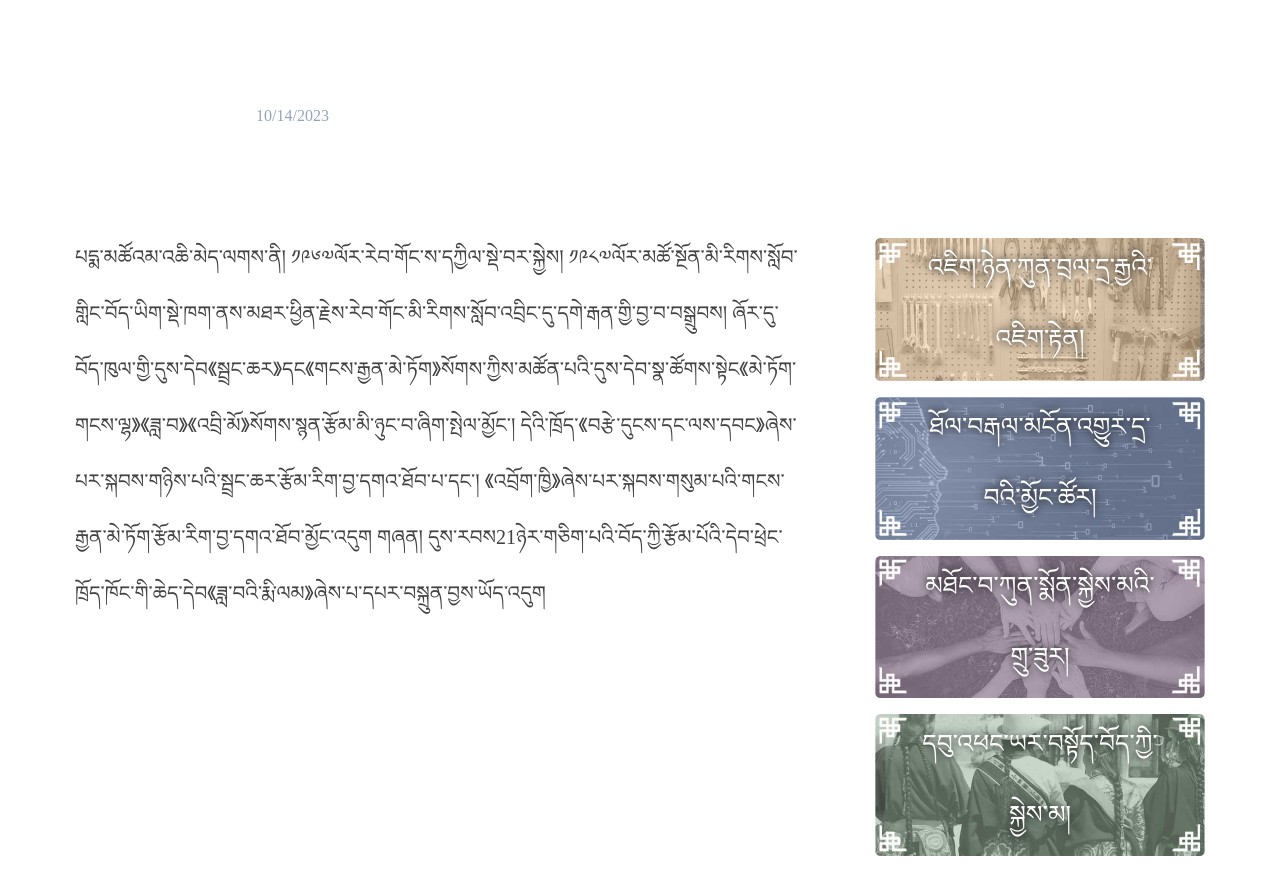
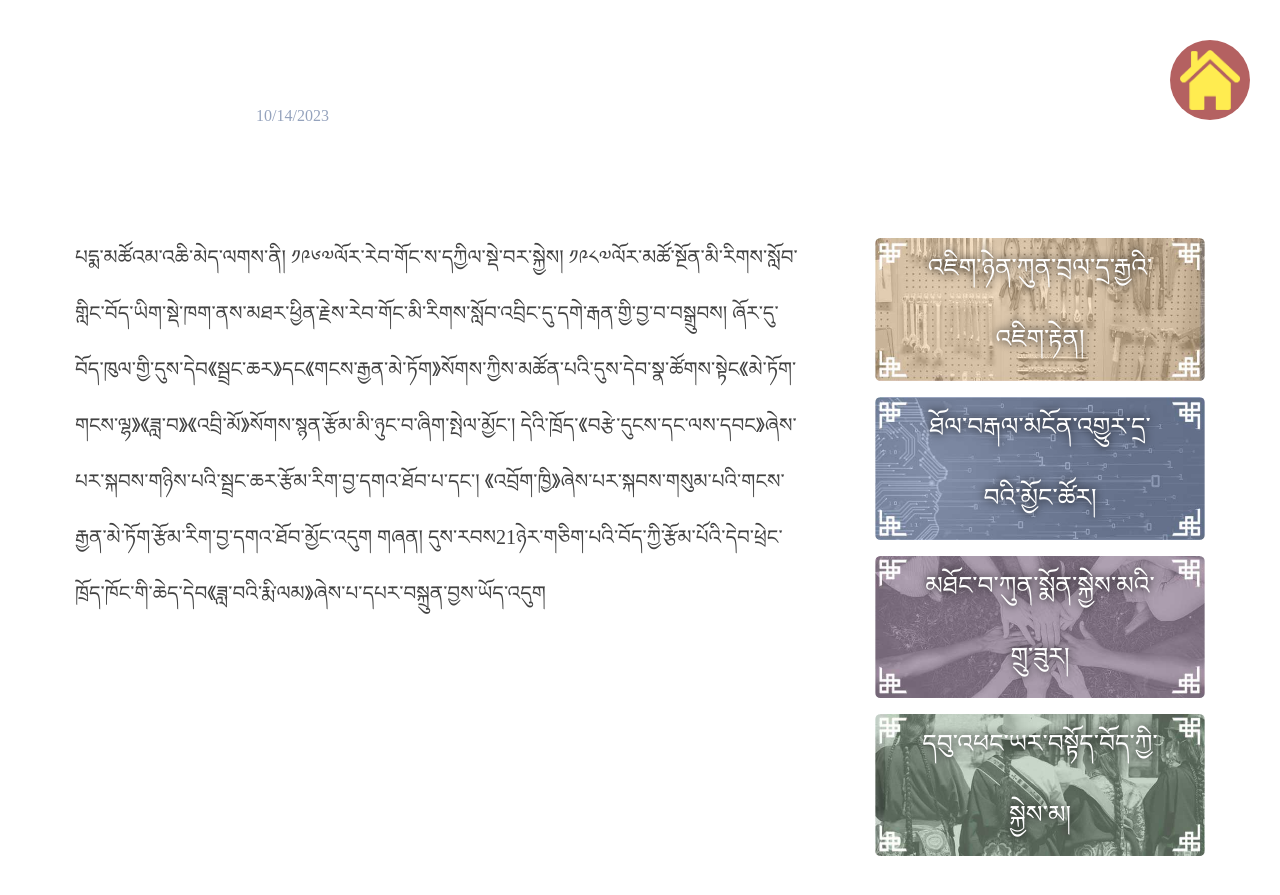
Before and after one commit to ghanglha/ghanglha, a Jekyll site: the page built from _posts/2015-01-04-first-post.md, in a window 1280 px wide and 1094 px high. Shown: the top 895 px of the window. Built offline with Jekyll 4.4.1, drawn with Linux system fonts in a browser that asks for light colours; some web fonts are replaced.

Commit message:
home button added

```diff
--- a/_includes/foot.html
+++ b/_includes/foot.html
@@ -1,5 +1,9 @@
 <div class="footer">
+	<a href="{{site.baseurl}}/">
+		<div class="navigator">
 
+	  </div>
+	</a>
 </div>
 </body>
 
--- a/assets/css/style.css
+++ b/assets/css/style.css
@@ -174,7 +174,21 @@ p{
 .card h1{padding-top:10px;}
 
 
+.navigator{
+    width:80px;
+    height:80px;
+    background:#b46161;
+    position: fixed;
+    top:40px;
+    right:30px;
+    border-radius: 50%;
+    background-repeat: no-repeat;
+    background-image:url(/assets/icons/home.png);
+    background-size: 60px 60px;
+    background-position:center;
 
+
+}
 
 /* --------------------- blog and page section ------- */
 .blog-container{
@@ -340,6 +354,9 @@ thead th{background:#f0dbc0; padding:10px; font-weight: 800;}
       article{
         padding:10px;
       }
+      article a{
+        font-size: 13px;
+      }
 
       .container{width:95vw}
       .bio{
```
Also changed, not shown: _layouts/home.md (+0 -2 lines), assets/icons/home.png (added), 11 other files.
